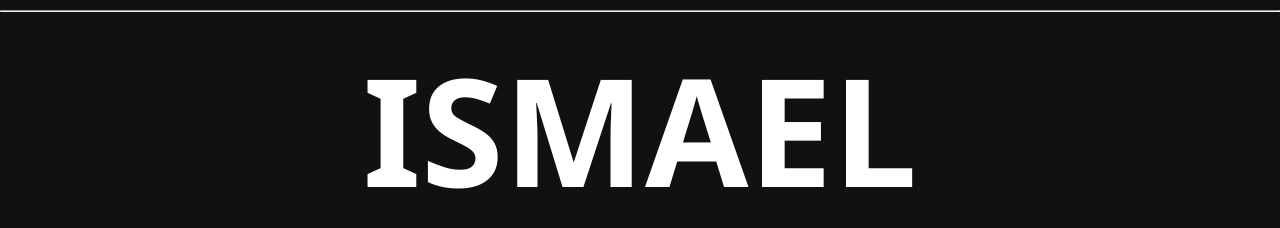
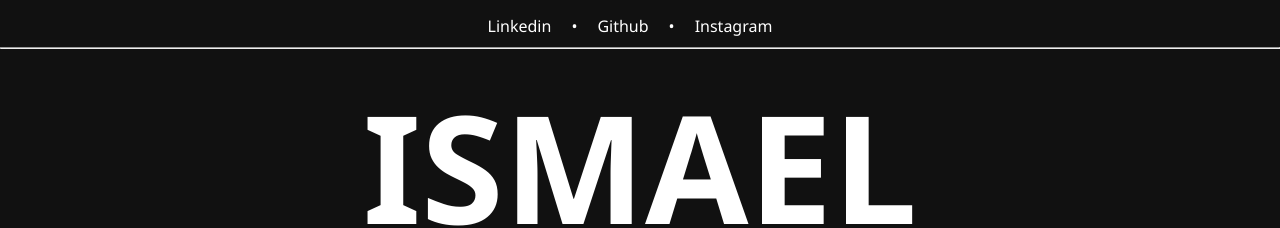
Before and after one commit to ismaelkentenich/angular-blog, an Angular app: page / in a window 1280 px wide. Shown: the top 228 px of the page. Built offline with nearby package versions, Linux system fonts and the light colour scheme.

Commit message:
feat: creating menu-bar component

```diff
--- a/src/app/components/menu-bar/menu-bar.component.css
+++ b/src/app/components/menu-bar/menu-bar.component.css
@@ -0,0 +1,13 @@
+.menu-bar-container{
+  /* margin-top: 15px; */
+}
+
+.menu-bar-container > ul{
+  display: flex;
+  flex-direction: row;
+}
+
+.menu-bar-container > ul > li{
+  margin-right: 20px;
+  list-style: none;
+}
--- a/src/app/components/menu-bar/menu-bar.component.html
+++ b/src/app/components/menu-bar/menu-bar.component.html
@@ -1 +1,9 @@
-<p>menu-bar works!</p>
+<div class="menu-bar-container">
+  <ul>
+    <li><a href="https://www.linkedin.com/in/ismaelkentenich/">Linkedin</a></li>
+    <li><span>•</span></li>
+    <li><a href="https://www.github.com/ismaelkentenich">Github</a></li>
+    <li><span>•</span></li>
+    <li><a href="https://www.instagram.com/ismaelkentenich">Instagram</a></li>
+  </ul>
+</div>
--- a/src/app/pages/home/home.component.css
+++ b/src/app/pages/home/home.component.css
@@ -2,5 +2,12 @@
   margin-top: 40px;
   display: flex;
   flex-direction: row;
+  justify-content: centerm;
+}
+
+header{
+  /* border: 2px solid white; */
+  display: flex;
   justify-content: center;
+  margin-top: 15px;
 }
--- a/src/app/pages/home/home.component.html
+++ b/src/app/pages/home/home.component.html
@@ -1,3 +1,7 @@
+<header>
+  <app-menu-bar></app-menu-bar>
+</header>
+
 <app-menu-title></app-menu-title>
 
 <div class="articles-container">
```
